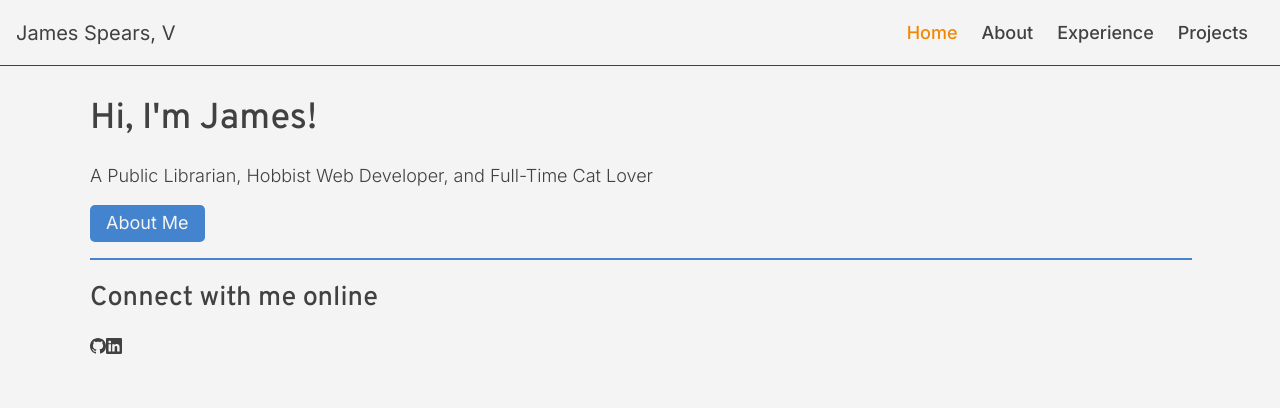
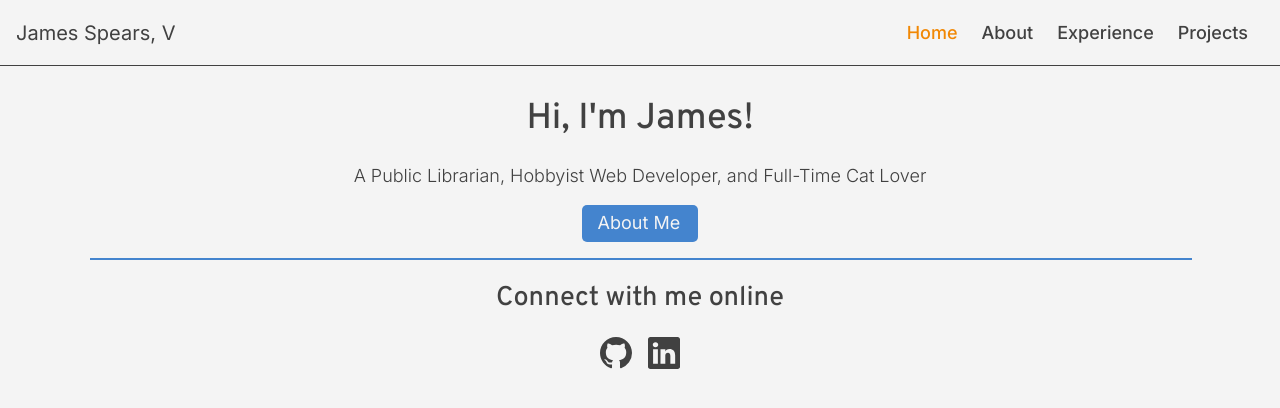
Before and after one commit to jamesspearsv/personal-website, a React (Vite) app: page / in a window 1280 px wide. Shown: the top 408 px of the page. Built offline with nearby package versions, Linux system fonts and the light colour scheme.

Commit message:
Complete homepage css modules migration

```diff
--- a/src/index.css
+++ b/src/index.css
@@ -70,6 +70,7 @@ a.active {
 }
 
 /* GLOBAL DARK THEME STYLES */
+/*
 body:has(#app[data-theme='dark']) {
   background-color: var(--color-dark);
   color: var(--color-light);
@@ -87,4 +88,4 @@ body:has(#app[data-theme='dark']) {
   .divider {
     border-color: var(--color-blue);
   }
-}
+} */
--- a/src/pages/home/Home.jsx
+++ b/src/pages/home/Home.jsx
@@ -1,18 +1,19 @@
 import { Link } from 'react-router-dom';
 import { LinkedIn, GitHub } from '../../assets/connect-icons';
 import styles from './Home.module.css';
+import clsx from 'clsx';
 
 function Home() {
   return (
-    <div className="home-container">
+    <div className={styles.homeContainer}>
       <h1>Hi, I&apos;m James!</h1>
-      <p>A Public Librarian, Hobbist Web Developer, and Full-Time Cat Lover</p>
+      <p>A Public Librarian, Hobbyist Web Developer, and Full-Time Cat Lover</p>
       <Link to="/about">
-        <button className="button about-cta">About Me</button>
+        <button className={clsx('button', [styles.cta])}>About Me</button>
       </Link>
       <hr className="divider" />
       <h2>Connect with me online</h2>
-      <div className="connect-links">
+      <div className={styles.links}>
         <a href="https://github.com/jamesspearsv" target="_blank">
           {GitHub}
         </a>
--- a/src/pages/home/Home.module.css
+++ b/src/pages/home/Home.module.css
@@ -1,8 +1,8 @@
-.home-container {
+.homeContainer {
   text-align: center;
 }
 
-.about-cta {
+.cta {
   transition: padding-right 250ms ease-in-out;
 
   &::after {
@@ -20,7 +20,7 @@
   }
 }
 
-.connect-links {
+.links {
   display: flex;
   justify-content: center;
   gap: 1rem;
```
